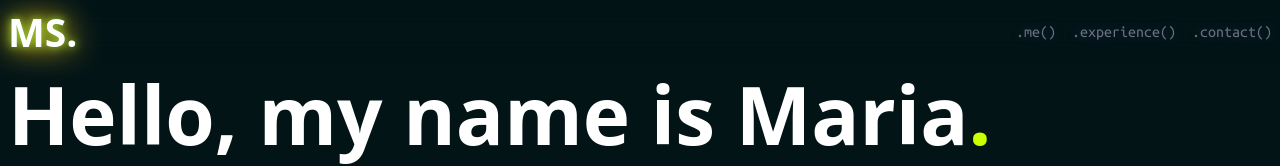
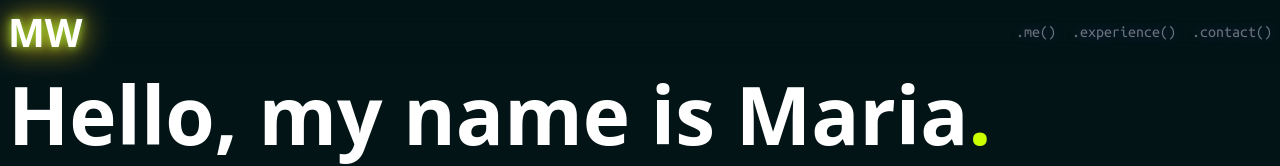
Before and after one commit to mariiashabelnik/portfolio, a React (Vite) app: page / in a window 1280 px wide. Shown: the top 166 px of the page. Built offline with nearby package versions, Linux system fonts and the light colour scheme; a web font is replaced by a local one.

Commit message:
changed domain name

```diff
--- a/src/components/Header.jsx
+++ b/src/components/Header.jsx
@@ -75,7 +75,7 @@ function Header() {
           <nav className="flex items-center h-full px-2">
             <div className="flex-none text-3xl md:text-4xl font-black font-headline ">
               <Link className={logoClasses.join(" ")} to="/#start">
-                MS.
+                MW
               </Link>
             </div>
 
```
Also changed, not shown: .gitea/workflows/deploy.yaml.
